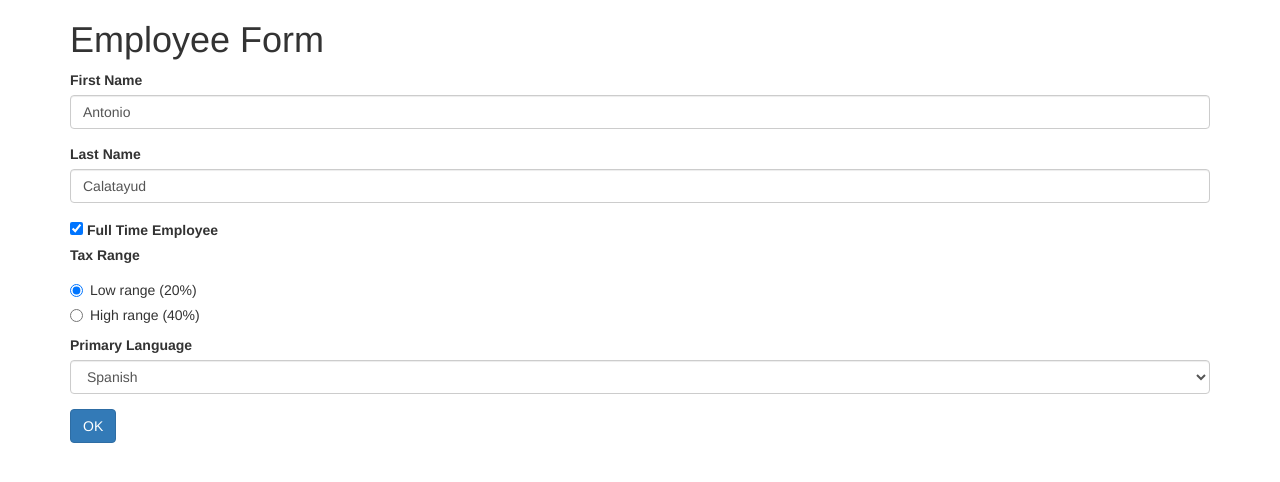
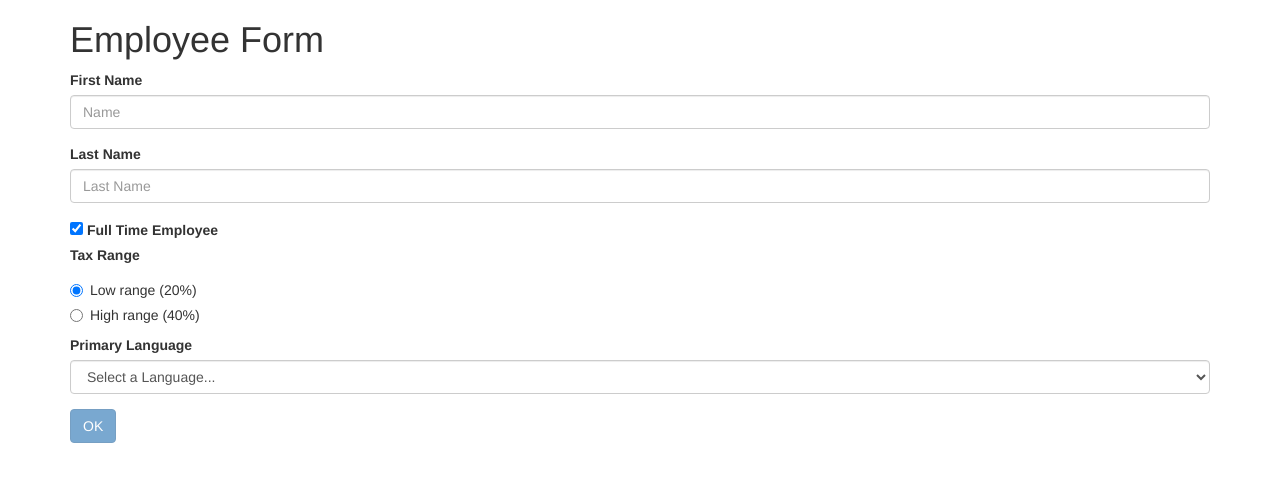
Before and after one commit to antcalatayud/Angular_Form, an Angular app: page / in a window 1280 px wide. Shown: the top 482 px of the page. Built offline with nearby package versions, Linux system fonts and the light colour scheme; what ng2-bootstrap would draw is missing.

Commit message:
Added validation to the form

```diff
--- a/src/app/app.component.html
+++ b/src/app/app.component.html
@@ -3,25 +3,27 @@
   <h1>
     {{title}}
   </h1>
-  <form #form="ngForm">
-    <div class="form-group">
-      <label>First Name</label>
-      <input type="text" class="form-control" placeholder="Name" name="name" [(ngModel)]="model.firstName" required>
+  <form #form="ngForm" novalidate>
+    <div class="form-group" [class.has-error]="firstName.invalid && firstName.dirty">
+      <label class="control-label">First Name</label>
+      <input #firstName="ngModel" type="text" class="form-control" placeholder="Name" name="name" [(ngModel)]="model.firstName" required>
+      <div *ngIf="firstName.invalid && firstName.dirty" class="alert alert-danger">First Name is required</div>
     </div>
-    <div class="form-group">
-      <label>Last Name</label>
-      <input type="text" class="form-control" placeholder="Last Name" name="lastName" [(ngModel)]="model.lastName" required>
+    <div class="form-group" [class.has-error]="lastName.invalid && lastName.dirty">
+      <label class="control-label">Last Name</label>
+      <input #lastName="ngModel" type="text" class="form-control" placeholder="Last Name" name="lastName" [(ngModel)]="model.lastName" required>
+      <div *ngIf="lastName.invalid && lastName.dirty" class="alert alert-danger">Last Name is required</div>
     </div>
     <div class="chechbox">
       <label>
         <input type="checkbox" name="isFullTime" [(ngModel)]="model.isFullTime"> Full Time Employee
       </label>
     </div>
-    <label > Tax Range</label>
+    <label>Tax Range</label>
     <div class="radio">
       <label>
         <input type="radio" name="taxRange"
-        value="low" checked [(ngModel)]="model.taxRange">
+        value="low" checked [(ngModel)]="model.taxRange" required>
          Low range (20%)
         </label>
     </div>
@@ -32,10 +34,14 @@
          High range (40%)
         </label>
     </div>
-    <div class="form-group">
-      <label>Primary Language</label>
-      <select name="primaryLanguage" class="form-control"
-      [(ngModel)]="model.primaryLanguage">
+    <div class="form-group" [class.has-error]="hasPrimaryLanguageError">
+      <label class="control-label">Primary Language</label>
+      <select name="primaryLanguage" #primaryLanguage class="form-control"
+        (blur)="validatePrimaryLanguage(primaryLanguage.value)"
+        (change)="validatePrimaryLanguage(primaryLanguage.value)"
+        [(ngModel)]="model.primaryLanguage"
+        >
+        <option value="default">Select a Language...</option>
         <option *ngFor="let language of languages">
           {{language}}
         </option>
@@ -46,6 +52,9 @@
       <label>Date Hired </label>
       <input type="date" class="form-control" name="dateHired" ngModel required>
     </div>-->
-    <button class="btn btn-primary" type="submit">OK</button>
+    <button class="btn btn-primary" type="submit"
+    [disabled]="form.invalid || primaryLanguage.value == 'default'">
+    OK
+    </button>
   </form>
 </div>
--- a/src/app/app.component.ts
+++ b/src/app/app.component.ts
@@ -9,5 +9,12 @@ import { Employee } from './models/employee.model'
 export class AppComponent {
   title = 'Employee Form';
   languages = ['English', 'Spanish', 'Other']
-  model =  new Employee('Antonio','Calatayud', true, 'low', 'Spanish');
+  model =  new Employee('','', true, 'low', 'default');
+  hasPrimaryLanguageError = false;
+
+  validatePrimaryLanguage(value){
+    this.hasPrimaryLanguageError = false;
+    if(value === 'default')
+      this.hasPrimaryLanguageError = true;
+  }
 }
```
